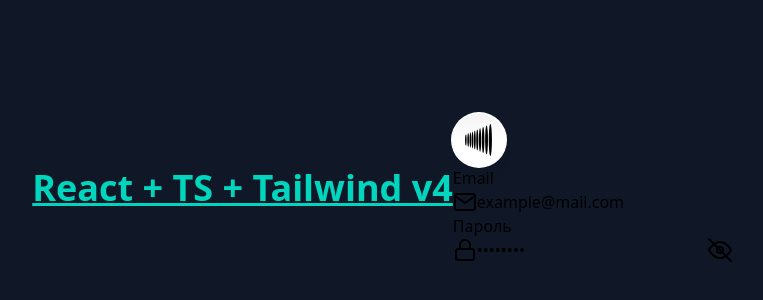
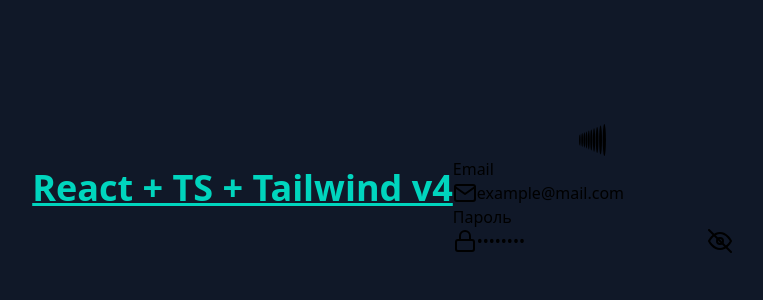
Before and after one commit to andreyDanilenko/react_test, a React (Vite) app: page / in a window 1280 px wide. Shown: the part 212-512 px from the top of the page, without its empty margins (258-1021 px from the left). Built offline with nearby package versions, Linux system fonts and the light colour scheme.

Commit message:
add(store): add configure store

```diff
--- /dev/null
+++ b/src/app/store/index.ts
@@ -0,0 +1,8 @@
+import { configureStore } from '@reduxjs/toolkit';
+
+export const store = configureStore({
+  reducer: {},
+});
+
+export type RootState = ReturnType<typeof store.getState>;
+export type AppDispatch = typeof store.dispatch;
--- a/src/shared/ui/LogoBadge/LogoBadge.css
+++ b/src/shared/ui/LogoBadge/LogoBadge.css
@@ -4,12 +4,10 @@
     justify-content: center;
     align-items: center;
     padding: 0;
-    gap: 10px;
-    width: 52px;
-    height: 52px;
-    background: linear-gradient(360deg, rgba(35, 35, 35, 0) 50%, rgba(35, 35, 35, 0.06) 100%), #FFFFFF;
-    box-shadow: 0px 0px 0px 2px #FFFFFF, 0px 12px 8px rgba(0, 0, 0, 0.03);
-    border-radius: 100px;
+    gap: var(--gap-logo);
+    background: var(--gradient-logo);
+    box-shadow: var(--shadow-logo);
+    border-radius: var(--radius-full);
     flex: none;
 }
 
--- /dev/null
+++ b/src/shared/ui/index.ts
@@ -0,0 +1,4 @@
+export { default as BaseButton } from './BaseButton/BaseButton';
+export { default as InputGroup } from './InputGroup/InputGroup';
+export { default as LogoBadge } from './LogoBadge/LogoBadge';
+export * from './icon';
```
